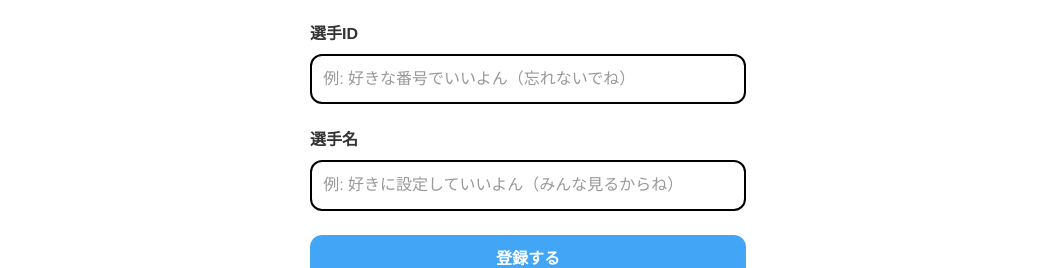
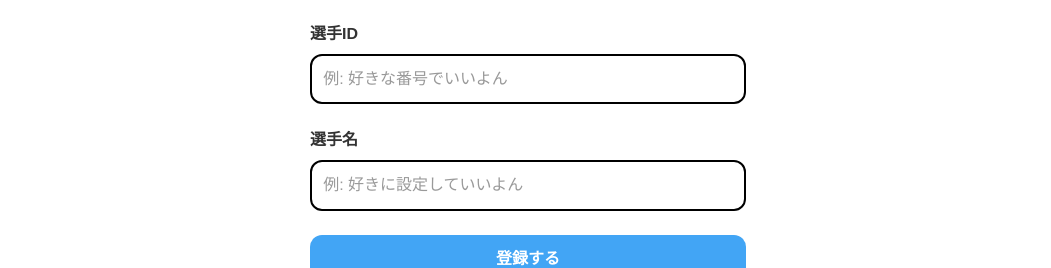
Before and after one commit to kabuto-kohei/rl-result-app, a Next.js app: page /recoder/register in a window 1280 px wide. Shown: the part 269-537 px from the top of the page, without its empty margins (112-1163 px from the left). Built offline with nearby package versions, Linux system fonts and the light colour scheme; no server answers; the database is empty.

Commit message:
一部修正

```diff
--- a/src/app/recoder/register/page.tsx
+++ b/src/app/recoder/register/page.tsx
@@ -139,7 +139,7 @@ export default function RecoderRegisterPage() {
           type="text"
           value={playerId}
           onChange={(e) => setPlayerId(e.target.value)}
-          placeholder="例: 好きな番号でいいよん（忘れないでね）"
+          placeholder="例: 好きな番号でいいよん"
         />
       </div>
 
@@ -150,7 +150,7 @@ export default function RecoderRegisterPage() {
           type="text"
           value={playerName}
           onChange={(e) => setPlayerName(e.target.value)}
-          placeholder="例: 好きに設定していいよん（みんな見るからね）"
+          placeholder="例: 好きに設定していいよん"
         />
       </div>
 
```
